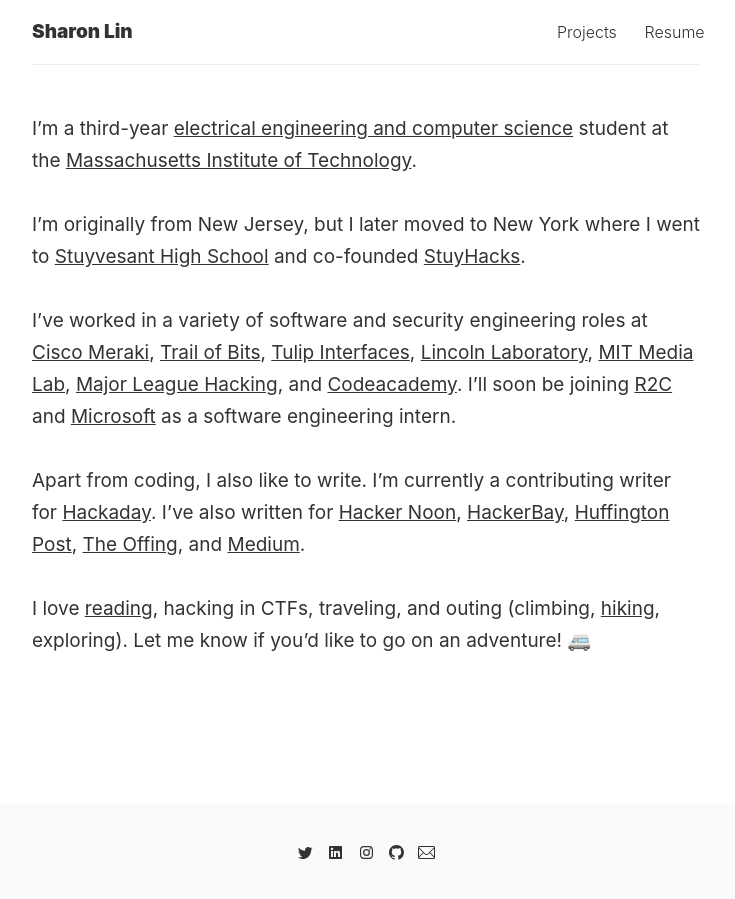
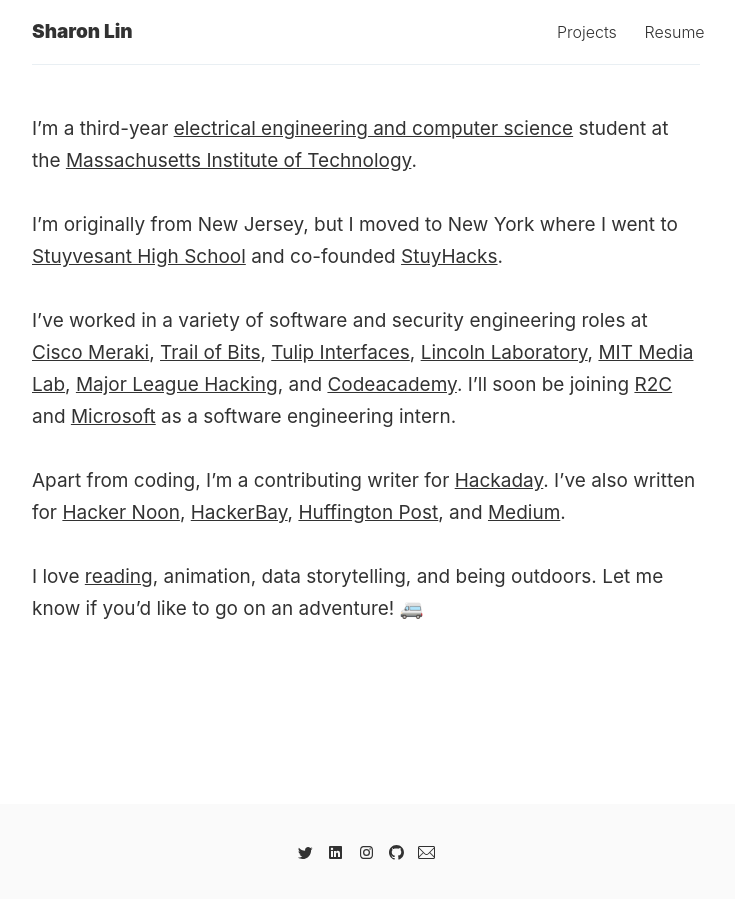
Before and after one commit to sharontlin/sharontlin.github.io, a Jekyll site: the page built from index.md, in a window 1280 px wide. Shown: the whole page, without its empty margins (274-1009 px from the left). Built offline with Jekyll 4.4.1, drawn with Linux system fonts in a browser that asks for light colours.

Commit message:
Updated personal info

```diff
--- a/index.md
+++ b/index.md
@@ -4,10 +4,10 @@
 
 I'm a third-year [electrical engineering and computer science](https://www.eecs.mit.edu/) student at the [Massachusetts Institute of Technology](http://web.mit.edu/).
 
-I'm originally from New Jersey, but I later moved to New York where I went to [Stuyvesant High School](https://stuy.enschool.org/) and co-founded [StuyHacks](https://www.facebook.com/stuyhacks/).
+I'm originally from New Jersey, but I moved to New York where I went to [Stuyvesant High School](https://stuy.enschool.org/) and co-founded [StuyHacks](https://www.facebook.com/stuyhacks/).
 
 I've worked in a variety of software and security engineering roles at [Cisco Meraki](https://meraki.cisco.com/), [Trail of Bits](https://www.trailofbits.com/), [Tulip Interfaces](https://tulip.co/), [Lincoln Laboratory](https://www.ll.mit.edu/), [MIT Media Lab](https://www.media.mit.edu/), [Major League Hacking](https://mlh.io/), and [Codeacademy](https://www.codecademy.com/). I'll soon be joining [R2C](https://r2c.dev/) and [Microsoft](https://www.microsoft.com/) as a software engineering intern.
 
-Apart from coding, I also like to write. I'm currently a contributing writer for [Hackaday](https://hackaday.com/author/sharonlin/). I've also written for [Hacker Noon](https://medium.com/hackernoon/fpgas-socs-microcontrollers-a-quick-rundown-of-iot-devices-c5a25c7290c6), [HackerBay](https://blog.hackerbay.io/on-making-choices-c387c9d7ac05), [Huffington Post](https://www.huffpost.com/author/sharon-lin), [The Offing](https://theoffingmag.com/poetry/when-my-grandmother-sings/), and [Medium](https://medium.com/@sharonlin).
+Apart from coding, I'm a contributing writer for [Hackaday](https://hackaday.com/author/sharonlin/). I've also written for [Hacker Noon](https://medium.com/hackernoon/fpgas-socs-microcontrollers-a-quick-rundown-of-iot-devices-c5a25c7290c6), [HackerBay](https://blog.hackerbay.io/on-making-choices-c387c9d7ac05), [Huffington Post](https://www.huffpost.com/author/sharon-lin), and [Medium](https://medium.com/@sharonlin).
 
-I love [reading](https://www.goodreads.com/author/show/15595124.Sharon_T_Lin), hacking in CTFs, traveling, and outing (climbing, [hiking](https://www.alltrails.com/members/sharon-lin-8), exploring). Let me know if you'd like to go on an adventure! 🚐
+I love [reading](https://www.goodreads.com/author/show/15595124.Sharon_T_Lin), animation, data storytelling, and being outdoors. Let me know if you'd like to go on an adventure! 🚐
```
